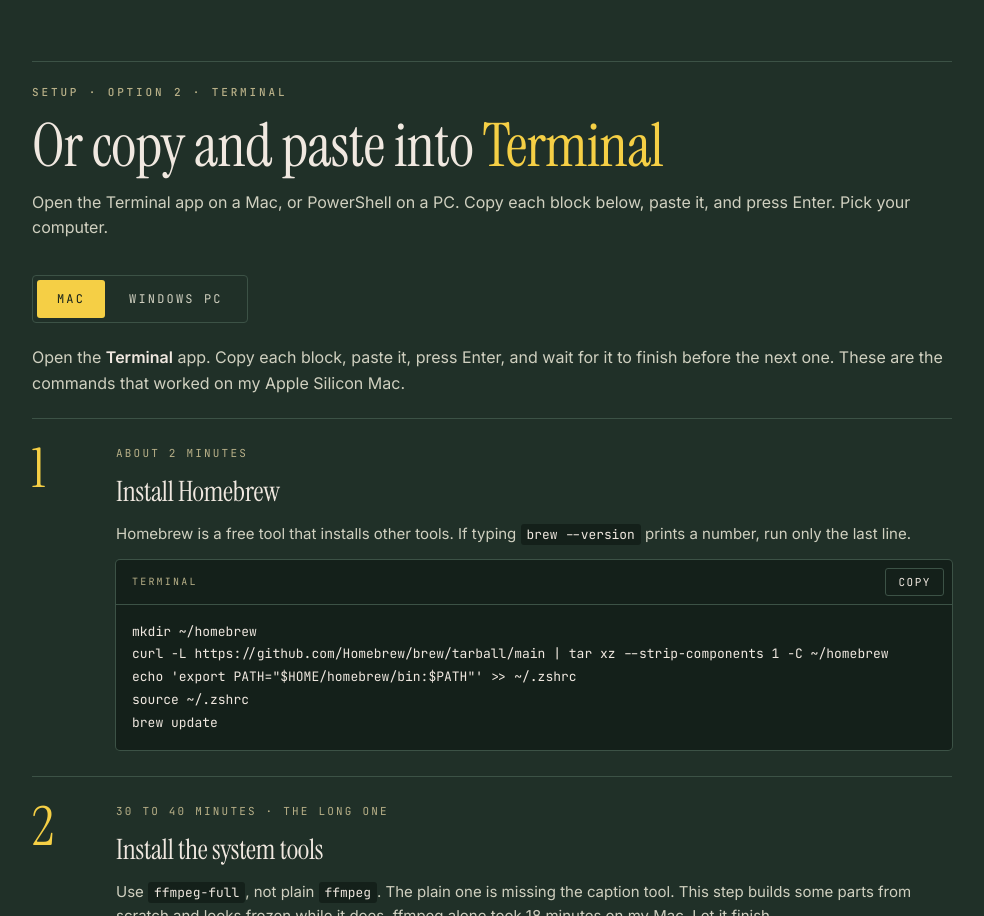
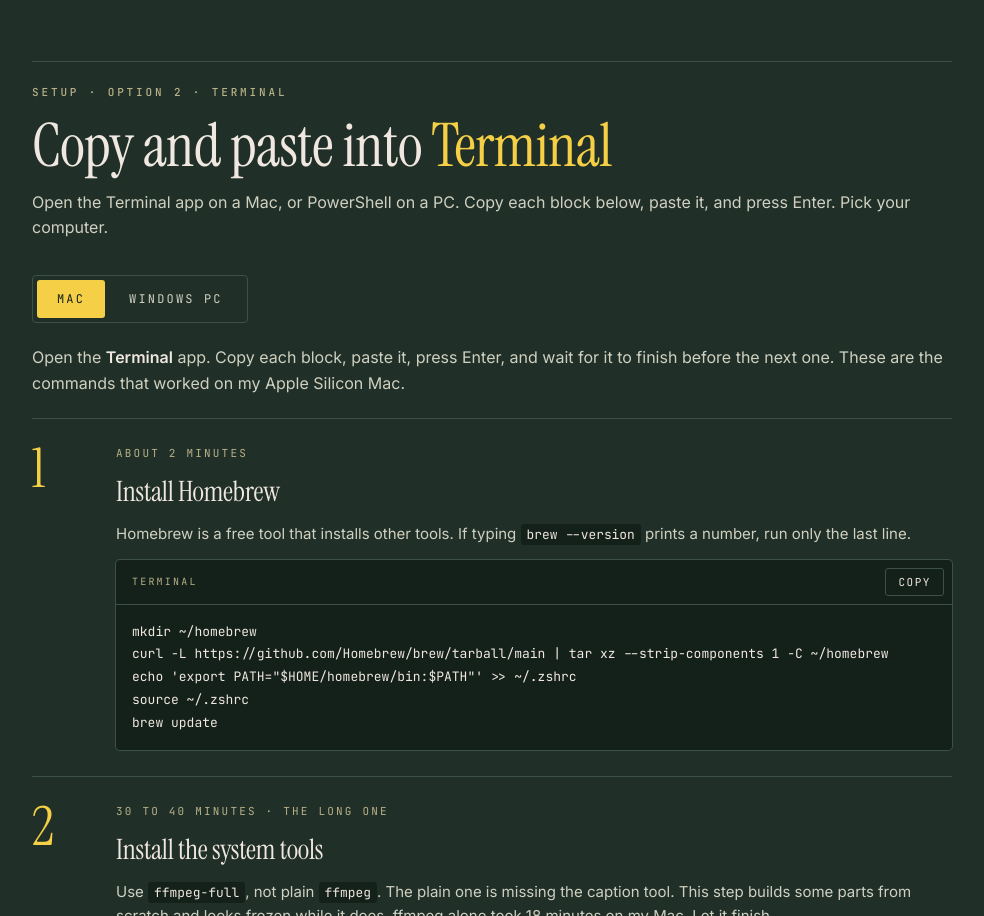
Before and after one commit to shasuganda/shanley-animations, a website: page guide/edit-video-with-claude.html in a window 1280 px wide. Shown: the part 3877-4793 px from the top of the page, without its empty margins (148-1132 px from the left). Drawn offline with Linux system fonts and the light colour scheme.

Commit message:
Guide: retitle the Terminal option
Co-Authored-By: Claude Fable 5.2 <noreply@anthropic.com>

```diff
--- a/guide/edit-video-with-claude.html
+++ b/guide/edit-video-with-claude.html
@@ -393,7 +393,7 @@ Some steps take a long time. Keep going until the doctor shows 0 FAIL, then tell
 
     <div class="head" style="margin-top:36px">
       <div class="label">Setup · Option 2 · Terminal</div>
-      <h2>Or copy and paste into <b>Terminal</b></h2>
+      <h2>Copy and paste into <b>Terminal</b></h2>
       <p>Open the Terminal app on a Mac, or PowerShell on a PC. Copy each block below, paste it, and press Enter. Pick your computer.</p>
     </div>
     <div class="hand-in">
```
Also changed, not shown: guide/guide.src.html (+1 -1 lines), 1 other file.
